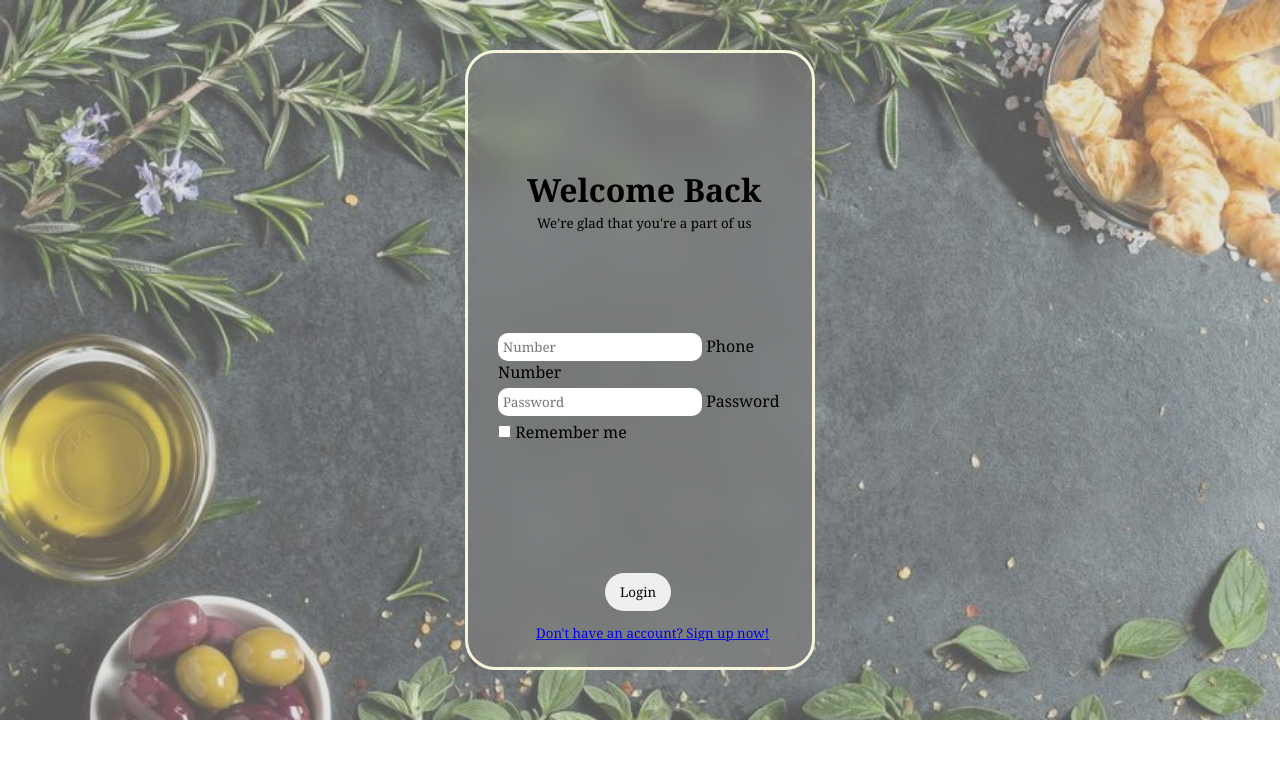
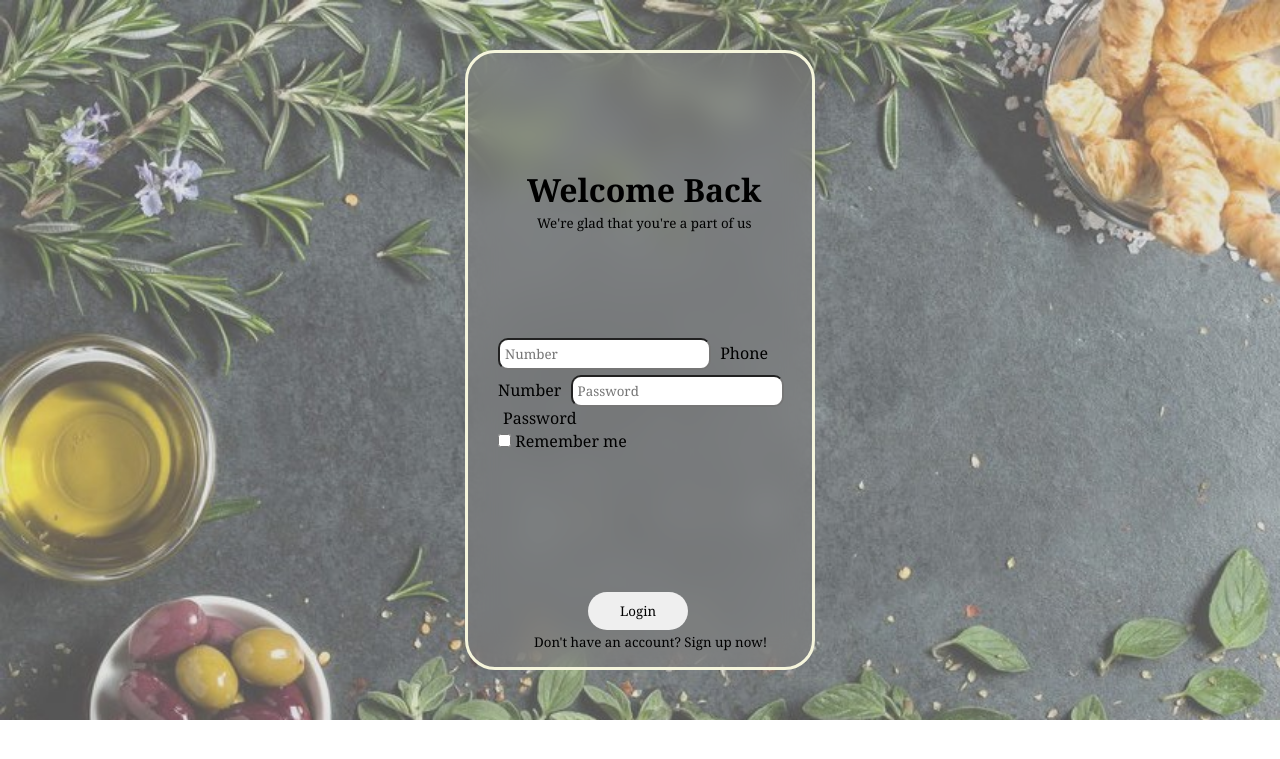
Before and after one commit to fjollaselimi/UberEats, a PHP site: page /loginform.html in a window 1280 px wide. Shown: the top 759 px of the page. Run offline with PHP 8.4, Linux system fonts and the light colour scheme.

Commit message:
ndryshime

```diff
--- a/login.css
+++ b/login.css
@@ -47,9 +47,12 @@
 }
 .remember{
     margin-top: 5px;
+
 }
 .fusha{
     margin-top: 5px;
+    border-radius: 10px;
+    padding: 5px;
 
 }
 .inputboxi{
@@ -63,8 +66,8 @@
 .submit{
     display: flex;
     justify-content: center;
-    margin-left: 60px;
-    margin-top: 60px;
+    margin-left: 90px;
+    margin-top: 140px;
     border: none;
     border-radius: 30px;
     padding-top: 10px;
@@ -75,7 +78,8 @@
     cursor: pointer;
 }
 .newacc{
-    margin-left: 38px;
-    color: white;
+    margin-left: 18px;
+    margin-top: 200px;
+    color: black;
     text-decoration: none;
 }
--- a/loginform.html
+++ b/loginform.html
@@ -12,6 +12,7 @@
     <div class="container">
         <div class="kutia">
 
+            <form action="" method="POST">
             <div class="login">
 
                 <div class="larte">
@@ -19,29 +20,25 @@
                     <small>We're glad that you're a part of us</small>
                 </div>
                 <div class="inputi">
-                    <div class="fusha">
-                        <input type="tel" class="inputboxi" id="numri" placeholder="Number" required>
-                        <label for="numri">Phone Number</label>
-                    </div>
-                    <div class="fusha">
-                        <input type="password" class="inputboxi" id="passi" placeholder="Password" required>
-                        <label for="passi">Password</label>
-                    </div>
-                    <div class="remember">
-                        <input type="checkbox" name="checki">
-                        <label for="checki">Remember me</label>
-                    </div>
-                    <div class="submit">
-                        <input type="submit" value="Login" class="submit" id="sign-up">
-                    </div>
-                    <div class="newacc">
-                        <small><a href="signupform.html">Don't have an account? Sign up now!</a></small>
-                    </div>
+                        <input class="fusha" type="tel" class="inputboxi" id="numri" placeholder="Number" required>
+                        <label class="fusha" for="numri">Phone Number</label>
+
+                        <input class="fusha" type="password" class="inputboxi" id="passi" placeholder="Password" required>
+                        <label class="fusha" for="passi">Password</label>
+
+                        <br>
+                        <input class="remember" type="checkbox" name="checki">
+                        <label class="remember" for="checki">Remember me</label>
+
+                        <button type="submit" class="submit" id="sign-up">Login</button>
+
+                        <small class="newacc"><a class="newacc" href="signupform.html">Don't have an account? Sign up now!</a></small>
 
                 </div>
 
             </div>
 
+        </form>
         </div>
     </div>
 </body>
```
